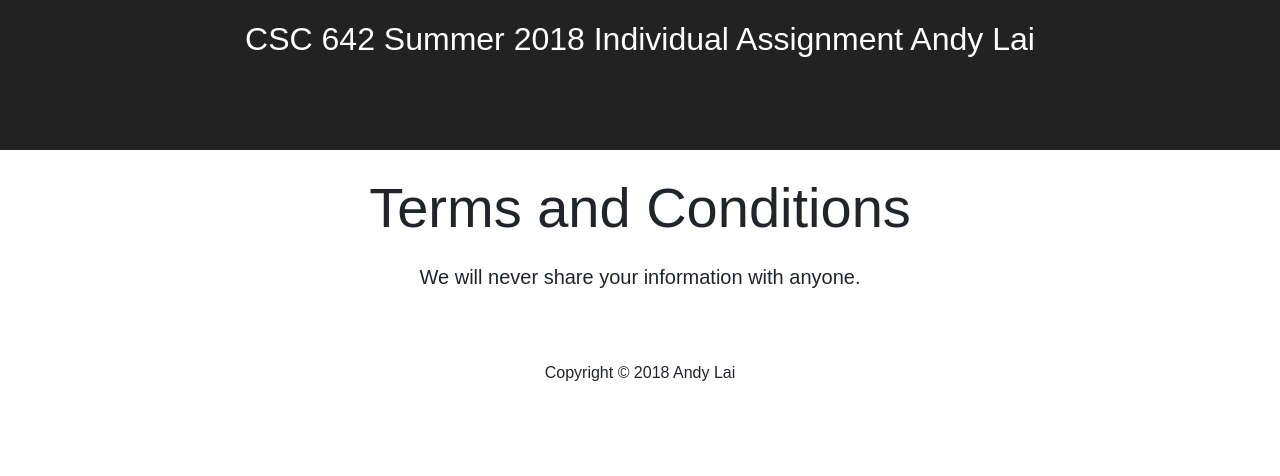
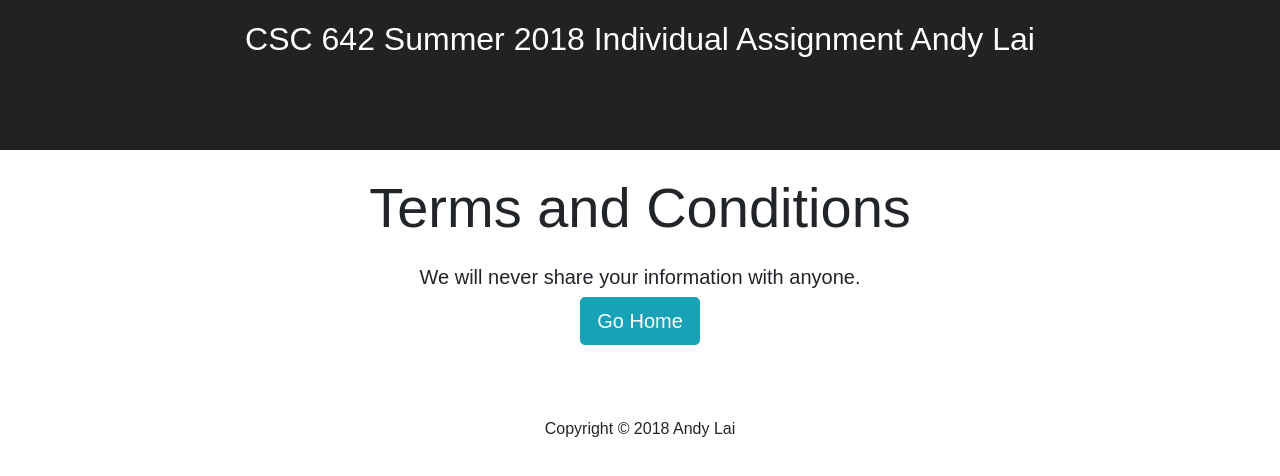
Before and after one commit to anlai2/csc642-individual-project, a React (Create React App) app in the folder client/: page /terms in a window 1280 px wide. Shown: the top 476 px of the page. Built offline with nearby package versions, Linux system fonts and the light colour scheme; the HTML template or start-up script is replaced by a standard one; what google-maps-react would draw is missing.

Commit message:
add go home buttons for invalid/terms route

```diff
--- a/client/src/components/main/Invalid.js
+++ b/client/src/components/main/Invalid.js
@@ -9,6 +9,13 @@ class Invalid extends Component {
         </header>
         <h1 className="display-4">Page Not Found</h1>
         <p>Sorry, this page does not exist</p>
+        <button
+          onClick={() => this.props.history.push('/')}
+          type="button"
+          className="btn btn-info btn-lg"
+        >
+          Go Home
+        </button>
         <Footer />
       </div>
     );
--- a/client/src/components/main/Terms.js
+++ b/client/src/components/main/Terms.js
@@ -12,6 +12,13 @@ class Terms extends Component {
             Terms and Conditions
           </h3>
           <h5>We will never share your information with anyone.</h5>
+          <button
+            onClick={() => this.props.history.push('/')}
+            type="button"
+            className="btn btn-info btn-lg"
+          >
+            Go Home
+          </button>
         </div>
         <Footer />
       </div>
```
Also changed, not shown: 1 other file (tests, documents, lock files or other folders).
